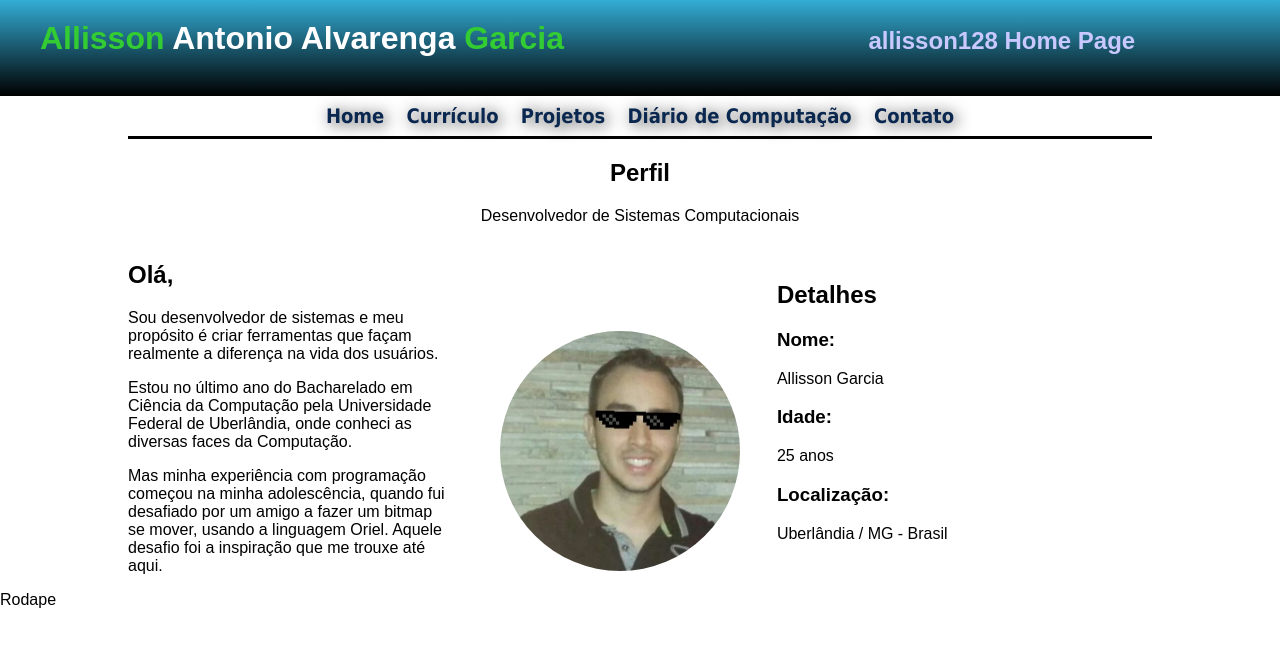
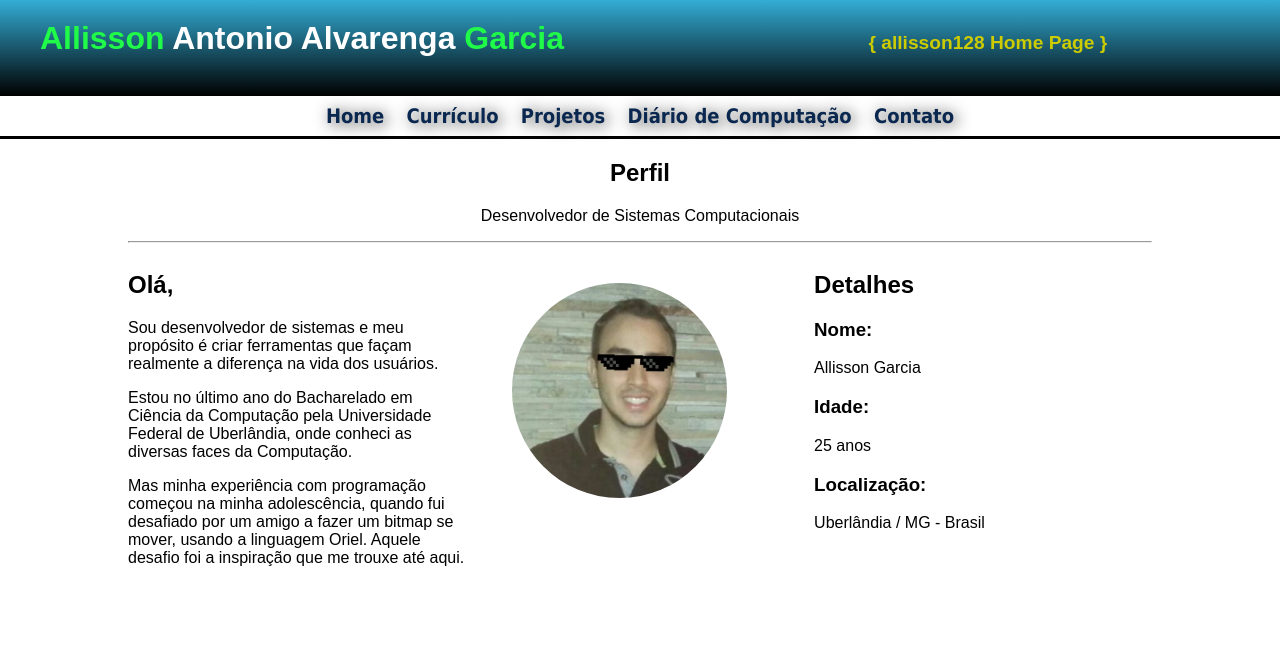
Before and after one commit to allisson128/allisson128.github.io, a plain HTML site: page index.html in a window 1280 px wide. Drawn offline with Linux system fonts and the light colour scheme; a web font is replaced by a local one.

Commit message:
novo site

```diff
--- a/css/estilo.css
+++ b/css/estilo.css
@@ -20,7 +20,7 @@ body{
 }
 #nome {
     /* color:#20b2aa; */
-    color:#33cc33;
+    color:#20fa48;
     /* color:#eed8ae; */
     /* font-size:2em; */
 
@@ -34,8 +34,8 @@ body{
 }
 #snd-heading{
     display:inline-block;
-    color:#c9c9ff;
-    font-size:1.5em;
+    color:#cccc00;
+    font-size:1.2em;
     /* border: black 1px solid; */
     font-family: 'Droid Sans', arial, serif;
     /* font-family:Georgia, serif; */
@@ -46,12 +46,12 @@ nav {
     /* background-color: #FFFFFF; */
 
     /* background: linear-gradient(to  right, #c0c0c0 , #00cdcd); /\* Standard syntax (must be last) *\/ */
-    margin: 0px 10% 0px 10%;
+    /* margin: 0px 10% 0px 10%; */
     border-style: solid;
     border-top: none;
     border-left:none;
     border-right:none;
-    width:80%;
+    width:100%;
     text-align:center;
     text-shadow: 3px 2px 15px #333333;
     font-family: Tahoma, Geneva, sans-serif;
@@ -86,8 +86,8 @@ nav a{
     padding: 8px 8px 8px 8px;
 }
 nav a:hover{
-    color: #fdebf3;
-    background-color: gray;
+    color: #ffffff;
+    background-color: #33add6;
     border-radius: 8px;
 }
 
@@ -98,39 +98,63 @@ section {
 
 }
 
+section#cv {
+    margin: 0px;
+    width:100%;
+}
+
 .titulo {
     text-align:center;
     /* border:1px solid black; */
 
 }
 
+.container {
+    /* border:1px solid pink; */
+position:relative;
+    top:2em;
+    height:auto;
+    width:30%;
+    display:inline-block;
+
+}
+
 img {
     /* border:1px solid black; */
-    position:relative;
-    left:3em;
-    height:240px;
-    width:240px;
+    /* position:relative; */
+    /* left:3em; */
+    /* height:240px; */
+    /* width:240px; */
+    height:70%;
+    width:70%;
+
     border-radius:100%;
-    display:inline-block;
+
 }
 .sobre {
-    position:relative;
-    top:0em;
-    left:0em;
+    /* position:absolute; */
+    /* top:0em; */
+    /* left:0em; */
     /* float:left; */
+    float:left;
     height:auto;
-    width:20em;
+    width:33%;
     /* border:1px solid black; */
     display:inline-block;
 }
 
 .detalhes {
-    position:relative;
-    top:-2em;
-    left:5em;
-    /* float:right; */
+    /* position:relative; */
+    /* top:-2em; */
+    /* left:5em; */
+    float:right;
     height:auto;
-    width:15em;
+    /* width:15em; */
+    width:33%;
     /* border:1px solid black; */
     display:inline-block;
 }
+
+footer {
+    clear:both;
+}
--- a/index.html
+++ b/index.html
@@ -11,25 +11,26 @@
   <body>
     <div id="name-panel">
       <h1 id="fst-heading"><span id="nome">Allisson</span> Antonio Alvarenga <span id="nome">Garcia</span></h1>
-      <h2 id="snd-heading"> allisson128 Home Page </h2>
+      <h2 id="snd-heading">{ allisson128 Home Page }</h2>
     </div>
 
-    <!--hr-->
+
     <nav>
       <ul>
-      	<li><a href="#">Home</a></li>
-      	<li><a href="#">Currículo</a></li>
+      	<li><a href="index.html">Home</a></li>
+      	<li><a href="cv.html">Currículo</a></li>
       	<li><a href="#">Projetos</a></li>
       	<li><a href="#">Diário de Computação</a></li>
       	<li><a href="#">Contato</a></li>
       </ul>
     </nav>
+
     <section>
       <div class="titulo">
 	<h1> Perfil </h1>
 	<p>Desenvolvedor de Sistemas Computacionais</p>
       </div>
-
+      <hr>
 
       <div class="sobre">
 	<h1>Olá,</h1>
@@ -37,7 +38,9 @@
 	<p>Estou no último ano do Bacharelado em Ciência da Computação pela Universidade Federal de Uberlândia, onde conheci as diversas faces da Computação.</p>
 	  <p> Mas minha experiência com programação começou na minha adolescência, quando fui desafiado por um amigo a fazer um bitmap se mover, usando a linguagem Oriel. Aquele desafio foi a inspiração que me trouxe até aqui.</p>
       </div>
+      <div class="container" align="center">
 	<img src="imagens/me-deal.jpg"></img>
+      </div>
       <div class="detalhes">
       	<h2>Detalhes</h2>
       	<h3>Nome:</h2>
@@ -51,44 +54,8 @@
     </section>
 
     <footer>
-      Rodape
+
     </footer>
   </body>
 
 </html>
-
-
-    <!-- <style> -->
-    <!-- foto { -->
-    <!-- 	float: left; -->
-    <!-- } -->
-    <!-- header { -->
-    <!-- 	color:white; -->
-    <!-- 	background-color:#003c36; -->
-    <!-- 	text-align:center; -->
-    <!-- 	padding:53px; -->
-    <!-- } -->
-
-    <!-- nav { -->
-    <!-- 	line-height:30px; -->
-    <!-- 	background-color:lightgray; -->
-    <!-- 	height:300px; -->
-    <!-- 	width:100px; -->
-    <!-- 	float:left; -->
-    <!-- 	padding:5px; -->
-    <!-- } -->
-
-    <!-- section { -->
-    <!-- 	whidth:350px; -->
-    <!-- 	float:left; -->
-    <!-- 	padding:10px; -->
-    <!-- 	background-color:white; -->
-    <!-- } -->
-    <!-- footer { -->
-    <!-- 	background-color:#003c36; -->
-    <!-- 	color:white; -->
-    <!-- 	clear:both; -->
-    <!-- 	text-align:center; -->
-    <!-- 	padding:5px -->
-    <!-- } -->
-    <!-- </style> -->
```
Also changed, not shown: cv.html (added, +36 -0 lines), 1 other file. Lines whose indentation alone changed are shown as unchanged.
